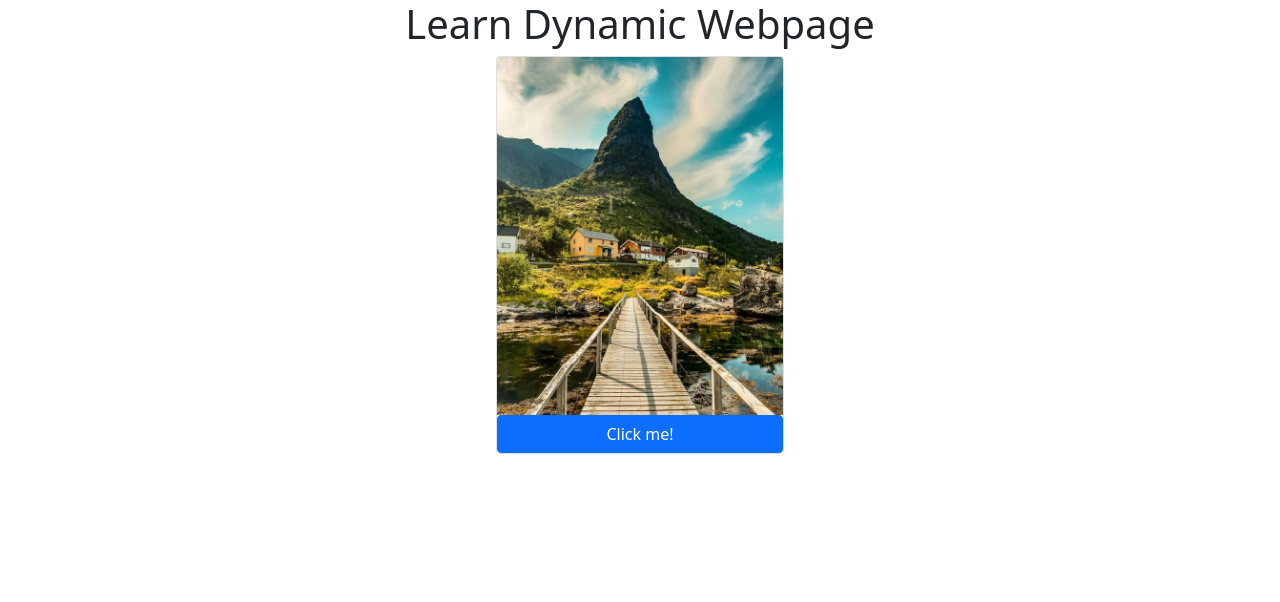
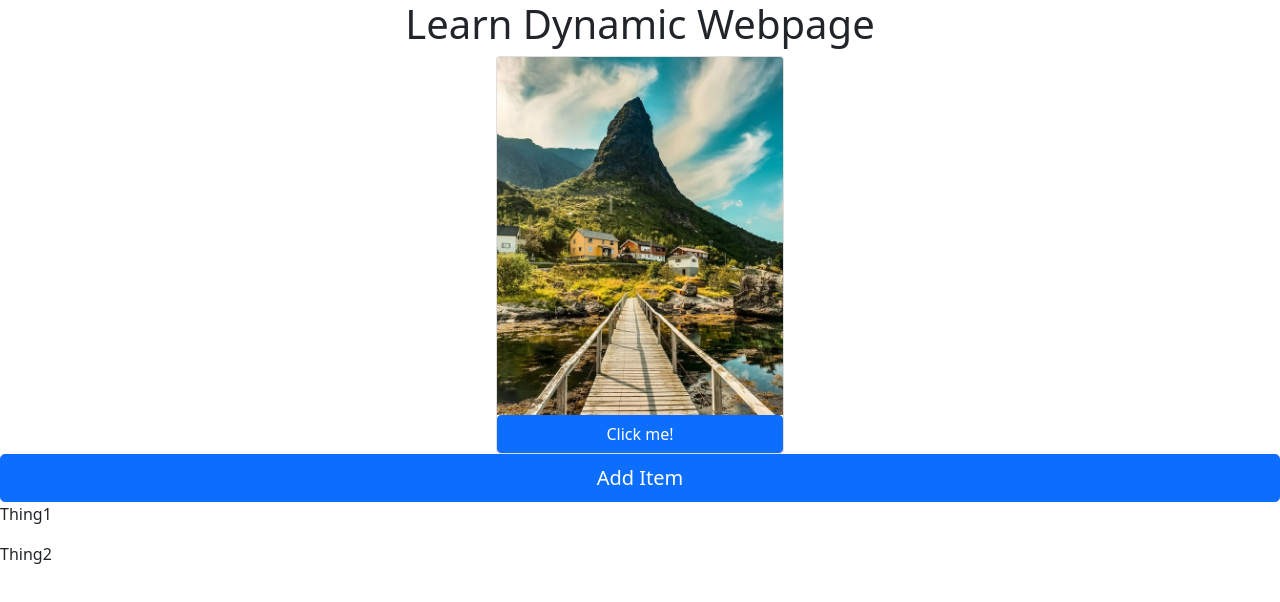
Before and after one commit to SiriratWisessiri/LearnReact, a React (Create React App) app in the folder dynamic-webpage/: page / in a window 1280 px wide. Shown: the top 602 px of the page. Built offline with nearby package versions, Linux system fonts and the light colour scheme.

Commit message:
Learn State and Hook

```diff
--- /dev/null
+++ b/dynamic-webpage/src/AddItem.js
@@ -0,0 +1,53 @@
+// Adding ne thing on Click
+// Learn state and hook
+import React from 'react';
+import Button from 'react-bootstrap/Button';
+
+
+function AddItem() {
+    const [things, setThings] = React.useState(["Thing1", "Thing2"])
+    const newThing = `Thing ${things.length + 1}`
+    function handleClick (){
+        // Adding thing icrement by 1
+        const newThing = `Thing ${things.length + 1}`
+        setThings(prevState => [...prevState, newThing])
+        // Push new thing to the array
+        // thingsArray.push(newThing)
+        // console.log(thingsArray)
+    }
+    const thingsElement = things.map(thing => <p>{thing}</p>)
+
+
+  return (
+    <div className="d-grid">
+      <Button variant="primary" size="lg" onClick={handleClick}>
+        Add Item
+      </Button>
+      {thingsElement}
+
+    </div>
+  );
+}
+
+// function AddItem() {
+//     const [things, setThings] = React.useState(["Thing 1", "Thing 2"])
+//     const thingsElements = things.map(thing => <p key={thing}>{thing}</p>)
+
+//     function handleClick (){
+//         const newThing = `Thing ${things.length + 1}`
+//         setThings(prevState => [...prevState, newThing])
+//     }
+//     return (
+//         <div className="d-grid">
+//             <Button variant="primary" size="lg" onClick={handleClick}>
+//             Add Item
+//             </Button>
+//             {thingsElements}
+
+//         </div>
+//     )
+// }
+
+
+
+export default AddItem;
--- a/dynamic-webpage/src/App.js
+++ b/dynamic-webpage/src/App.js
@@ -1,16 +1,34 @@
+import React from 'react';
 import './App.css';
 import Heading from './heading';
 import Card from './Card';
 import 'bootstrap/dist/css/bootstrap.min.css';
 import CardBody from './Card';
+import AddItem from './AddItem';
 
 function App() {
   return (
     <div className="">
         <Heading />
         <CardBody />
+        <AddItem />
     </div>
   );
+//   const [things, setThings] = React.useState(["Thing 1", "Thing 2"])
+
+//     function addItem() {
+//         const newThingText = `Thing ${things.length + 1}`
+//         setThings(prevState => [...prevState, newThingText])
+//     }
+
+//     const thingsElements = things.map(thing => <p key={thing}>{thing}</p>)
+
+//     return (
+//         <div>
+//             <button onClick={addItem}>Add Item</button>
+//             {thingsElements}
+//         </div>
+//     )
 }
 
 export default App;
--- a/dynamic-webpage/src/Card.js
+++ b/dynamic-webpage/src/Card.js
@@ -8,7 +8,7 @@ function CardBody() {
   }
 
   function handleMouseOver() {
-    alert("Mouse is over me")
+    console.log("Mouse is over me")
   }
 
   return (
```
